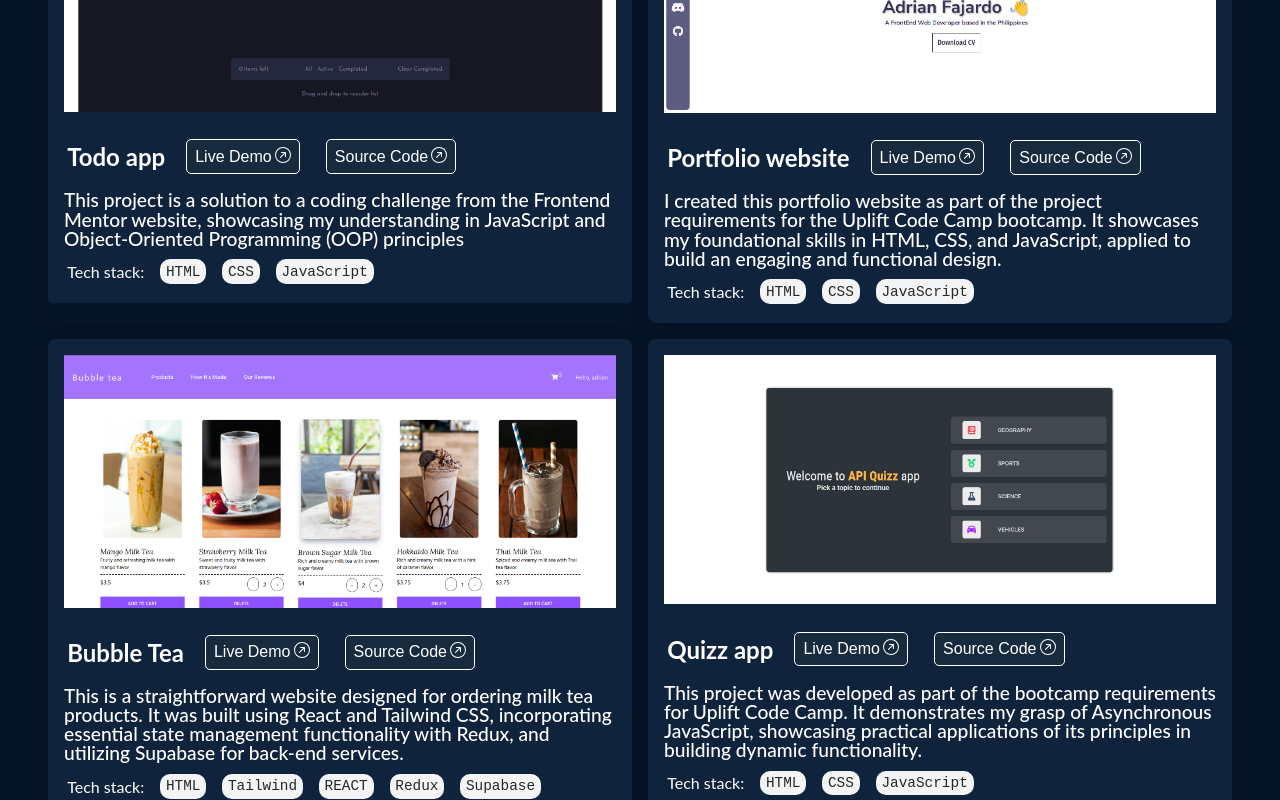
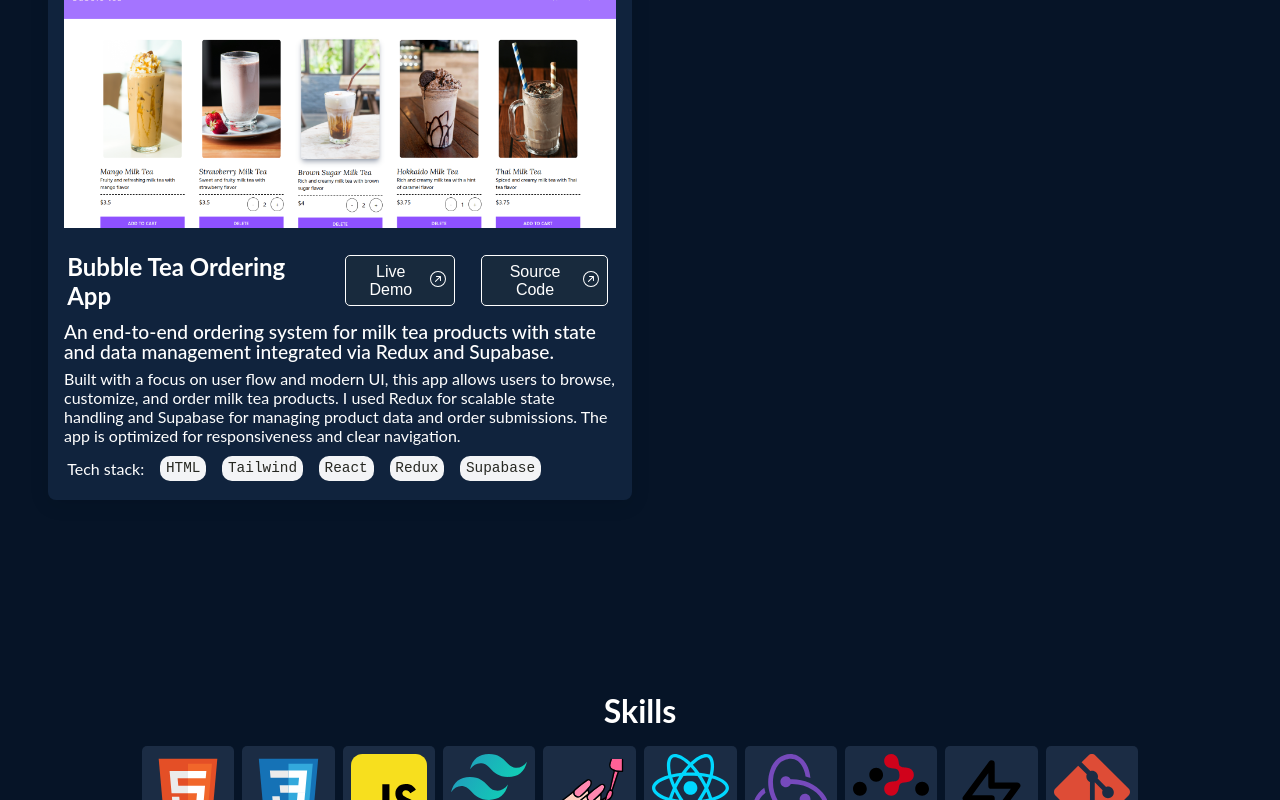
Before and after one commit to adriantech-beep/AdrianFajardo_FrontEndDeveloper_2025, a React (Vite) app: page /#/ in a window 1280 px wide. Shown: the part 1980-2780 px from the top of the page. Built offline with nearby package versions, Linux system fonts and the light colour scheme.

Commit message:
modified the projects.js file

```diff
--- a/src/components/CertificateImages.jsx
+++ b/src/components/CertificateImages.jsx
@@ -10,14 +10,23 @@ const StyledCertificateImages = styled.li`
   border-radius: 5px;
 `;
 
+const StyledDescriptions = styled.div`
+  padding: 2rem;
+`;
+
 function CertificateImages({ certificate }) {
-  const { certificateImages, name } = certificate;
+  const { certificateImages, name, description } = certificate;
   return (
-    <StyledCertificateImages>
-      <ImageContainer>
-        <img src={certificateImages} alt={`${name} certificate image`} />
-      </ImageContainer>
-    </StyledCertificateImages>
+    <>
+      <StyledCertificateImages>
+        <ImageContainer>
+          <img src={certificateImages} alt={`${name} certificate image`} />
+        </ImageContainer>
+      </StyledCertificateImages>
+      <StyledDescriptions>
+        <p>{description}</p>
+      </StyledDescriptions>
+    </>
   );
 }
 
--- a/src/components/ProjectImages.jsx
+++ b/src/components/ProjectImages.jsx
@@ -102,6 +102,7 @@ function Project({ project }) {
     labelURL,
     sourceCode,
     labelSource,
+    description,
   } = project;
 
   return (
@@ -136,6 +137,7 @@ function Project({ project }) {
           </a>
         </div>
         <h3>{details}</h3>
+        <p>{description}</p>
         <div>
           <p>Tech stack:</p>
           {technologies.map((tech) => (
--- a/src/components/RevealGrid.jsx
+++ b/src/components/RevealGrid.jsx
@@ -10,15 +10,17 @@ import { useState, useEffect } from "react";
 export const Grid = styled.div`
   display: grid;
   grid-template-columns: repeat(2, 1fr);
+  gap: 1rem;
   padding: 1em;
-
-  gap: 1rem;
+  justify-items: center; /* Center grid items horizontally */
+  align-items: center; /* Center grid items vertically (if height allows) */
 
   @media (max-width: 990px) {
     display: flex;
     flex-direction: column;
     align-items: center;
-    margin: 0;
+    justify-content: center; /* Also center on mobile */
+    margin: 0 auto;
     padding: 0;
   }
 `;
--- a/src/data/projects.js
+++ b/src/data/projects.js
@@ -23,10 +23,10 @@ import Globecert from "../assets/certificates/globe-cert.png";
 
 export const projects = [
   {
-    name: "Repair-Management-System",
+    name: "Repair Management System",
     image: Mockup1,
     details:
-      "🚧 In Progress – A repair management system designed to streamline the process of managing repair services.",
+      "🚧 In Progress – A comprehensive repair service platform for tracking, updating, and managing client repair orders efficiently.",
     technologies: [
       "HTML",
       "Styled-Components",
@@ -36,74 +36,38 @@ export const projects = [
     ],
     livesiteURL:
       "https://drive.google.com/file/d/1AVzSKirngx_qn0Vk22lDUaRz5pEsLuxE/view?usp=drive_link",
-    labelURL: "Visit Repair-Management-System video demo on google drive",
+    labelURL: "Watch Repair Management System video demo",
     sourceCode:
       "https://github.com/adriantech-beep/repair-management-system.git",
     labelSource: "View Source on GitHub",
     description:
-      "This project was inspired by the Ultimate React course by Jonas Schmedtmann on Udemy. I learned key concepts such as styling with Styled-Components, data fetching with React Query, and backend integration using Supabase. While the foundation was guided by the course, I customized the project by adding new features and modifying others to reflect real-world use cases and demonstrate my development skills.",
+      "This full-stack project demonstrates my ability to build real-world applications using modern technologies like React Query and Supabase. I collaborated with senior developers to architect and implement key features such as user authentication, role-based access control, and dynamic order tracking. The application is designed with a modular, responsive layout to streamline operations for repair businesses and support scalable functionality.",
   },
-
   {
     name: "Shopsphere",
     image: Mockup2,
     details:
-      "An innovative e-commerce platform designed to provide users with a seamless shopping experience. Built using React, Context API, free APIs,  the project emphasizes modularity, scalability, and user-friendly design",
-    technologies: ["HTML", "CSS", "REACT", "Context-Api"],
+      "A scalable e-commerce web app with cart functionality, API-driven product listings, and a user-focused interface.",
+    technologies: ["HTML", "CSS", "React", "Context API"],
     livesiteURL: "https://adriantech-beep.github.io/shopsphere-ecommerce/",
     labelURL: "Visit Shopsphere Website",
-
     sourceCode: "https://github.com/adriantech-beep/shopsphere-ecommerce.git",
-    labelSource: "Visit Shopsphere repository source code on www.Github.com",
+    labelSource: "View Source on GitHub",
     description:
-      "This project is a requirement for the Uplift Code Camp bootcamp. It showcases my skills and understanding of how React works, state management using the Context API, and styling with module.css.",
+      "Shopsphere is a modular, component-driven e-commerce platform that I built to practice advanced state management using the Context API. The app includes dynamic product loading from third-party APIs, responsive design, and intuitive UX features like filtering and persistent cart state.",
   },
   {
-    name: "Todo app",
-    image: Mockup3,
-    details:
-      "This project is a solution to a coding challenge from the Frontend Mentor website, showcasing my understanding in JavaScript and Object-Oriented Programming (OOP) principles",
-    technologies: ["HTML", "CSS", "JavaScript"],
-    livesiteURL: "https://adriantech-beep.github.io/todo-app/",
-    labelURL: "Visit Todo App Website",
-
-    sourceCode: "https://github.com/adriantech-beep/todo-app.git",
-    labelSource: "Visit Todo app repository source code on www.Github.com",
-  },
-  {
-    name: "Portfolio website",
-    image: Mockup4,
-    details:
-      "I created this portfolio website as part of the project requirements for the Uplift Code Camp bootcamp. It showcases my foundational skills in HTML, CSS, and JavaScript, applied to build an engaging and functional design.",
-    technologies: ["HTML", "CSS", "JavaScript"],
-    livesiteURL: "https://adriantech-beep.github.io/adrian-portfolio/",
-    labelURL: "Visit Portfolio Website",
-    sourceCode: "https://github.com/adriantech-beep/adrian-portfolio.git",
-    labelSource:
-      "Visit Adrian Fajardo's Portfolio website repository source code on www.Github.com",
-  },
-  {
-    name: "Bubble Tea",
+    name: "Bubble Tea Ordering App",
     image: Mockup5,
     details:
-      "This is a straightforward website designed for ordering milk tea products. It was built using React and Tailwind CSS, incorporating essential state management functionality with Redux, and utilizing Supabase for back-end services.",
-    technologies: ["HTML", "Tailwind", "REACT", "Redux", "Supabase"],
+      "An end-to-end ordering system for milk tea products with state and data management integrated via Redux and Supabase.",
+    technologies: ["HTML", "Tailwind", "React", "Redux", "Supabase"],
     livesiteURL: "https://adriantech-beep.github.io/bubble-tea/",
-    labelURL: "Visit Bubble tea Website",
+    labelURL: "Visit Bubble Tea Ordering App",
     sourceCode: "https://github.com/adriantech-beep/bubble-tea.git",
-    labelSource: "Visit Bubble tea repository source code on www.Github.com",
-  },
-  {
-    name: "Quizz app",
-    image: Mockup6,
-    details:
-      "This project was developed as part of the bootcamp requirements for Uplift Code Camp. It demonstrates my grasp of Asynchronous JavaScript, showcasing practical applications of its principles in building dynamic functionality.",
-    technologies: ["HTML", "CSS", "JavaScript"],
-    livesiteURL: "https://adriantech-beep.github.io/quizz-app-api/",
-    labelURL: "Visit Quizz app Website",
-
-    sourceCode: "https://github.com/adriantech-beep/quizz-app-api.git",
-    labelSource: "Visit Quizz app repository source code on www.Github.com",
+    labelSource: "View Source on GitHub",
+    description:
+      "Built with a focus on user flow and modern UI, this app allows users to browse, customize, and order milk tea products. I used Redux for scalable state handling and Supabase for managing product data and order submissions. The app is optimized for responsiveness and clear navigation.",
   },
 ];
 
@@ -154,18 +118,26 @@ export const certificates = [
   {
     name: "Uplift Code Camp",
     certificateImages: UpliftCert,
+    description:
+      "Completed a structured 21-week front-end web development bootcamp focused on JavaScript, React, and Git. Built real-world applications using modern web technologies and collaborated in group projects simulating industry workflows.",
   },
   {
-    name: "JavaScript Course Jerome",
+    name: "JavaScript by Jerome B.",
     certificateImages: JavaScriptcertJerome,
-  },
-
-  {
-    name: "JavaScript Course Jonas",
-    certificateImages: JavaScriptcertJonas,
+    description:
+      "Completed 71 hours of JavaScript-focused training including ES6+, asynchronous workflows, API consumption, modular architecture, and test-driven development. Applied learning through structured projects and challenges.",
   },
   {
-    name: "Globe Certifate of participation",
+    name: "Ultimate JavaScript Mastery by Jonas Schmedtmann",
+    certificateImages: JavaScriptcertJonas,
+
+    description:
+      "Covered foundational to advanced JavaScript topics including DOM manipulation, event handling, asynchronous programming, and object-oriented design patterns. Built multiple projects and challenges to apply each concept.",
+  },
+  {
+    name: "Globe Certificate of Participation",
     certificateImages: Globecert,
+    description:
+      "Participated in Globe Telecom's tech workshop, gaining insights into cloud infrastructure, industry use cases, and developer best practices in the Philippine tech ecosystem.",
   },
 ];
```
